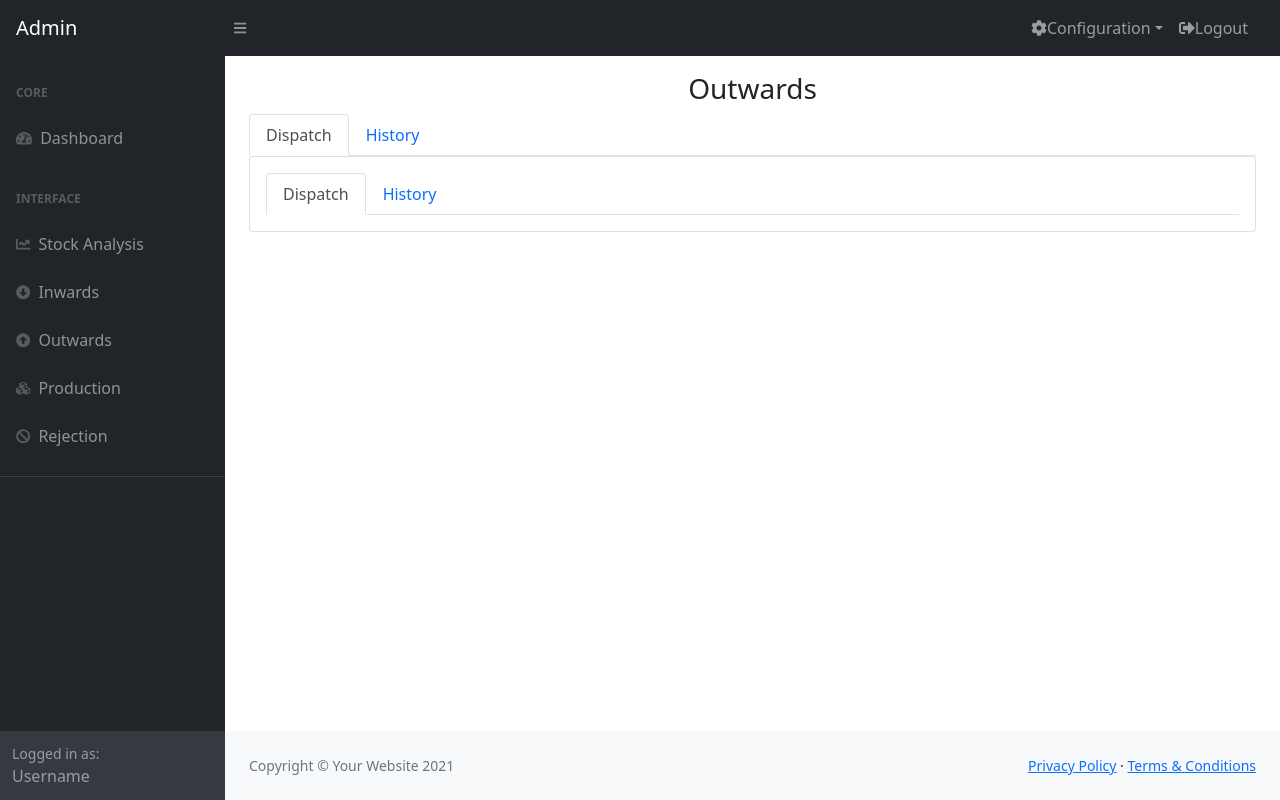
After one commit to saurabhwinchurne/inventory-ERP, a Flask app: page /outwards in a window 1280 px wide. The commit adds this page. Run offline with Flask 2, Linux system fonts and the light colour scheme; some libraries are stand-ins or nearby versions.

```diff
--- a/src/routes.py
+++ b/src/routes.py
@@ -19,3 +19,7 @@ def inwards():
 @views.route('/inwards/create')
 def inwards_create():
     return render_template('inwards_create.html', title='Inwards')
+
+@views.route('/outwards')
+def outwards():
+    return render_template('outwards.html', title='Outwards')
--- a/src/templates/base.html
+++ b/src/templates/base.html
@@ -9,6 +9,7 @@
     <link href="{{url_for('static',filename='css/styles.css')}}" rel="stylesheet" />
     <script src="https://cdnjs.cloudflare.com/ajax/libs/font-awesome/5.15.3/js/all.min.js"
         crossorigin="anonymous"></script>
+    <script src="https://code.jquery.com/jquery-3.6.0.min.js"  crossorigin="anonymous"></script>
 </head>
 
 <body class="sb-nav-fixed">
@@ -64,7 +65,7 @@
                             Inwards
                         </a>
 
-                        <a class="nav-link" href="#">
+                        <a class="nav-link" href="\outwards">
                             <div class="sb-nav-link-icon"><i class="fas fa-arrow-alt-circle-up"></i></div>
                             Outwards
                         </a>
--- a/src/templates/inwards_create.html
+++ b/src/templates/inwards_create.html
@@ -57,7 +57,7 @@
     </div>
 
     <div class="card card-body">
-        <table id="datatablesSimple">
+        <table id="datatablesSimple" class="table">
             <thead>
                 <tr>
                     <th>Part Number</th>
@@ -86,5 +86,7 @@
     </div>
 </div>
 
+
+<!--custome script-->
 <script src="{{url_for('static', filename='js/custome/inwards_add.js')}}"></script>
 {% endblock %}
--- /dev/null
+++ b/src/templates/outwards.html
@@ -0,0 +1,41 @@
+{% extends 'base.html' %}
+
+{% block body %}
+
+<div class="container-fluid px-4">
+    <h3 class="text-center mt-3">{{title}}</h3>
+
+    <nav>
+        <div class="nav nav-tabs" id="nav-tab" role="tablist">
+            <button class="nav-link active" id="nav-home-tab" data-bs-toggle="tab" data-bs-target="#nav-home"
+                type="button" role="tab" aria-controls="nav-home" aria-selected="true">Dispatch</button>
+            <button class="nav-link" id="nav-profile-tab" data-bs-toggle="tab" data-bs-target="#nav-profile"
+                type="button" role="tab" aria-controls="nav-profile" aria-selected="false">History</button>
+        </div>
+    </nav>
+
+    <div class="tab-content" id="nav-tabContent">
+
+        <div class="tab-pane fade show active" id="nav-home" role="tabpanel" aria-labelledby="nav-home-tab">
+            <div class="card">
+                <div class="card-body">
+                    <nav>
+                        <div class="nav nav-tabs" id="nav-tab" role="tablist">
+                            <button class="nav-link active" id="nav-home-tab" data-bs-toggle="tab" data-bs-target="#nav-home"
+                                type="button" role="tab" aria-controls="nav-home" aria-selected="true">Dispatch</button>
+                            <button class="nav-link" id="nav-profile-tab" data-bs-toggle="tab" data-bs-target="#nav-profile"
+                                type="button" role="tab" aria-controls="nav-profile" aria-selected="false">History</button>
+                        </div>
+                    </nav>
+                </div>
+            </div>
+        </div>
+
+        <div class="tab-pane fade" id="nav-profile" role="tabpanel" aria-labelledby="nav-profile-tab">
+
+        </div>
+
+    </div>
+</div>
+
+{% endblock %}
```
Also changed, not shown: src/static/js/custome/inwards_add.js (+14 -12 lines), src/templates/inwards.html (line endings or trailing spaces).
